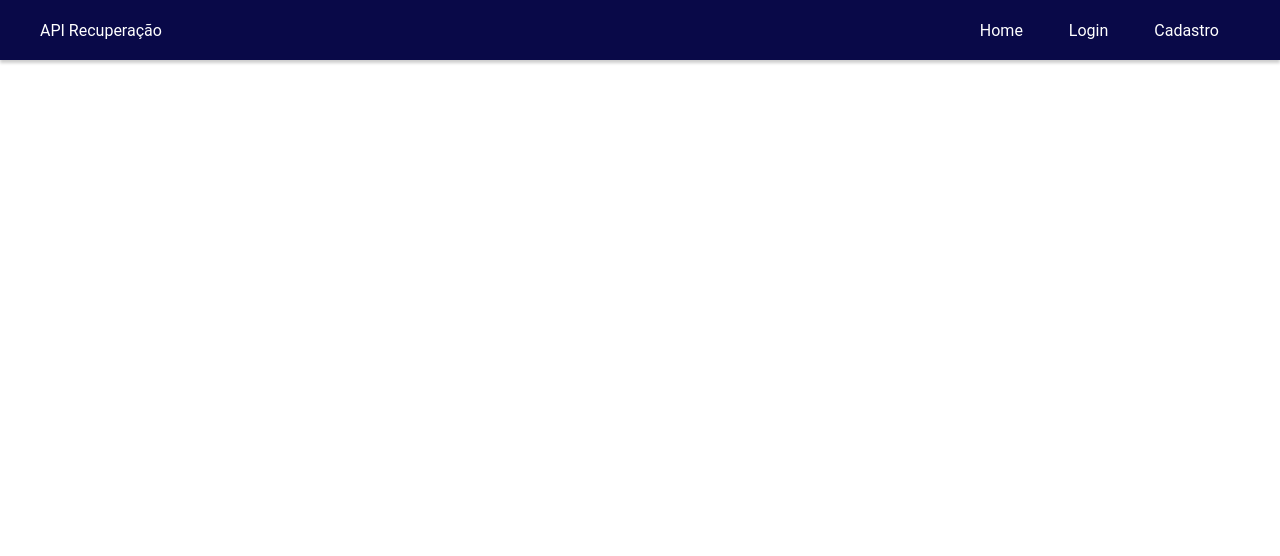
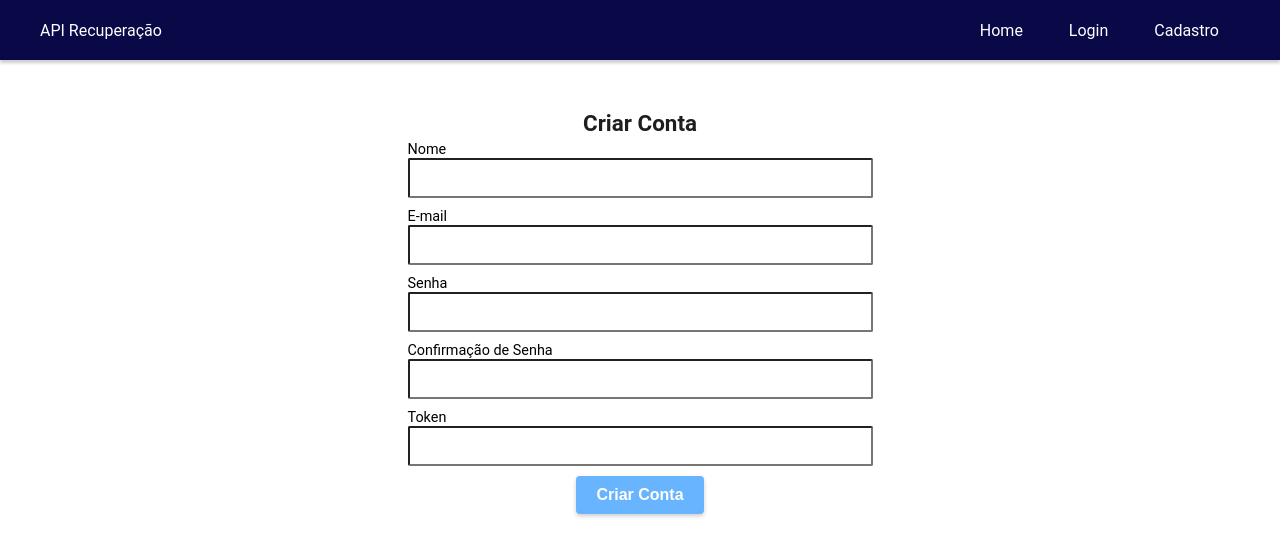
Before and after one commit to michelebswm/api-flask-hashtag-pagamentos, a Flask app: page /cadastro in a window 1280 px wide. Shown: the top 556 px of the page. Run offline with Flask 3, Linux system fonts and the light colour scheme; some web fonts are replaced.

Commit message:
feat: adiciona lib email-validator inclui validacao no form e criada logica para cadastro de usuario com o token valido

```diff
--- a/config.py
+++ b/config.py
@@ -5,3 +5,4 @@ load_dotenv()
 
 SQLALCHEMY_DATABASE_URI = os.environ.get("SQLALCHEMY_DATABASE_URI")
 SECRET_KEY = os.environ.get("SECRET_KEY")
+TOKEN_CREATE = os.environ.get("TOKEN_CREATE")
--- a/controlepagamentos/forms.py
+++ b/controlepagamentos/forms.py
@@ -1,18 +1,25 @@
 from flask_wtf import FlaskForm
-from wtforms import StringField, PasswordField, SubmitField, BooleanField, TextAreaField
+from wtforms import StringField, PasswordField, SubmitField, BooleanField
 from wtforms.validators import DataRequired, Length, Email, EqualTo, ValidationError
 from flask_login import current_user
-
+from email_validator import validate_email
 from controlepagamentos.models import User
 
 
 class FormCriarUser(FlaskForm):
+    nome = StringField("Nome", validators=[DataRequired()])
     email = StringField('E-mail', validators=[DataRequired(), Email()])
     senha = PasswordField('Senha', validators=[DataRequired(), Length(6, 20)])
     confirmacao_senha = PasswordField('Confirmação de Senha', validators=[DataRequired(), EqualTo('senha')])
+    token = StringField('Token', validators=[DataRequired()])
     btn_cadastro = SubmitField('Criar Conta')
 
     def validate_email(self, email):
+        try:
+            validate_email(email.data)
+        except:
+            raise ValidationError(f"E-mail inválido")
+
         user = User.query.filter_by(email=email.data).first()
         if user:
             raise ValidationError("E-mail já cadastrado")
--- a/controlepagamentos/static/css/style.css
+++ b/controlepagamentos/static/css/style.css
@@ -43,3 +43,112 @@
 	border-left-color: #f7a21b;
 	box-shadow: 0px 3px 3px rgba(0, 0, 0, 0.2);
 }
+
+/* Alerta */
+
+.alert {
+	padding: 0.75rem 1.25rem;
+	margin-bottom: 1rem;
+	border: 1px solid transparent;
+	border-radius: 0.25rem;
+}
+
+.alert-success {
+	background-color: #d4edda;
+	border-color: #c3e6cb;
+	color: #155724;
+	margin: 5px 20px;
+	padding: 12px 20px;
+}
+
+.alert-danger {
+	color: #721c24;
+	background-color: #f8d7da;
+	border-color: #f5c6cb;
+	margin: 5px 20px;
+	padding: 12px 20px;
+}
+
+.alert-info {
+	color: #0c5460;
+	background-color: #d1ecf1;
+	border-color: bee5eb;
+	margin: 5px 20px;
+	padding: 12px 20px;
+}
+
+/*Form Cadastro*/
+.content-form {
+	padding-top: 30px;
+}
+
+.title-form {
+	font-weight: bold;
+	font-size: 1.4rem;
+	color: #1e1e1e;
+}
+
+.form {
+	padding: 20px 40px;
+	margin: 0 auto;
+	display: flex;
+	flex-direction: column;
+	align-items: center;
+}
+
+.item-form {
+	padding: 5px 0;
+	display: flex;
+	flex-direction: column;
+}
+
+.label-form {
+	font-size: 0.9em;
+}
+
+.input-form{
+	width: 465px;
+	height: 40px;
+	font-size: 1rem;
+	border-radius: 2px;
+	padding-left: 10px;
+}
+
+
+.input-form:focus {
+	border-color: #00b4d9;
+	box-shadow: 0 0 0 2px #69b4ff;
+	transition: box-shadow 0.3s ease-in-out;
+}
+
+
+.btn-form {
+	background-color: #69b4ff;
+	color: #fff;
+	border: none;
+	border-radius: 4px;
+	padding: 10px 20px;
+	font-size: 1rem;
+	font-weight: bold;
+	box-shadow: 0px 2px 4px rgba(0, 0, 0, 0.2);
+	transition: 0.05s;
+}
+
+.btn-form:hover {
+	border-radius: 4px;
+	cursor: pointer;
+	transform: scale(1.05);
+}
+
+/* Validações Formulários */
+.text-danger,
+.invalid-feedback {
+	padding-top: 2px;
+	color: #ff4500;
+	font-size: 13px;
+}
+
+.is-invalid {
+	border-color: #e6051b;
+	box-shadow: 0 0 0 2px #f5c6cb;
+}
--- a/controlepagamentos/templates/cadastro.html
+++ b/controlepagamentos/templates/cadastro.html
@@ -1,5 +1,84 @@
 {% extends 'base.html' %}
 
 {% block body %}
+<div class="content-form">
+	<form method="POST" action="" class="form">
+        {{ form_criaruser.csrf_token }}
+        <div class="title-form">Criar Conta</div>
+		<div class="item-form">
+			{{ form_criaruser.nome.label(class="label-form") }}
+			{% if form_criaruser.nome.errors %}
+				{{form_criaruser.nome(class="input-form is-invalid") }}
+			<div class="invalid-feedback">
+				{% for erro in form_criaruser.nome.errors %}
+					{{ erro }}
+				{% endfor %}
+			</div>
+			{% else %}
+				{{form_criaruser.nome(class="input-form") }}
+			{% endif %}
+		</div>
+
+		<div class="item-form">
+			{{ form_criaruser.email.label(class="label-form") }}
+			{% if form_criaruser.email.errors %}
+				{{form_criaruser.email(class="input-form is-invalid") }}
+			<div class="invalid-feedback">
+				{% for erro in form_criaruser.email.errors %}
+					{{ erro }}
+				{% endfor %}
+			</div>
+			{% else %}
+				{{form_criaruser.email(class="input-form") }}
+			{% endif %}
+		</div>
+
+		<div class="item-form">
+			{{ form_criaruser.senha.label(class="label-form") }}
+			{% if form_criaruser.senha.errors %}
+				{{form_criaruser.senha(class="input-form is-invalid") }}
+			<div class="invalid-feedback">
+				{% for erro in form_criaruser.senha.errors %}
+					{{ erro }}
+				{% endfor %}
+			</div>
+			{% else %}
+				{{form_criaruser.senha(class="input-form") }}
+			{% endif %}
+		</div>
+
+		<div class="item-form">
+			{{ form_criaruser.confirmacao_senha.label(class="label-form") }}
+			{% if form_criaruser.confirmacao_senha.errors %}
+				{{form_criaruser.confirmacao_senha(class="input-form is-invalid") }}
+			<div class="invalid-feedback">
+				{% for erro in form_criaruser.confirmacao_senha.errors %}
+					{{ erro }}
+				{% endfor %}
+			</div>
+			{% else %}
+				{{form_criaruser.confirmacao_senha(class="input-form") }}
+			{% endif %}
+		</div>
+
+		<div class="item-form">
+			{{ form_criaruser.token.label(class="label-form") }}
+			{% if form_criaruser.token.errors %}
+				{{form_criaruser.token(class="input-form is-invalid") }}
+			<div class="invalid-feedback">
+				{% for erro in form_criaruser.token.errors %}
+					{{ erro }}
+				{% endfor %}
+			</div>
+			{% else %}
+				{{form_criaruser.token(class="input-form") }}
+			{% endif %}
+		</div>
+
+		<div class="item-form">
+			{{ form_criaruser.btn_cadastro(class='btn-form') }}
+		</div>
+    </form>
+</div>
 
 {% endblock %}
--- a/controlepagamentos/views.py
+++ b/controlepagamentos/views.py
@@ -1,8 +1,8 @@
 from controlepagamentos import app, db, bcrypt
 from flask import Flask, render_template, url_for, request, flash, redirect
-from flask_login import login_user
+from flask_login import login_user, logout_user, current_user, login_required
+from controlepagamentos.models import User
 from controlepagamentos.forms import FormLogin, FormCriarUser
-from controlepagamentos.models import User
 
 
 @app.route("/")
@@ -12,7 +12,26 @@ def index():
 
 @app.route("/cadastro", methods=['GET', 'POST'])
 def cadastro():
-    return render_template("home.html")
+    form_criaruser = FormCriarUser()
+    if form_criaruser.validate_on_submit() and 'btn_cadastro' in request.form:
+        if form_criaruser.token.data != app.config['TOKEN_CREATE']:
+            flash("Token de cadastro inválido.", "alert-danger")
+            return redirect(url_for('cadastro'))
+
+        senha_cript = bcrypt.generate_password_hash(form_criaruser.senha.data)
+
+        usuario = User()
+        usuario.nome = form_criaruser.nome.data
+        usuario.email = form_criaruser.email.data
+        usuario.senha = senha_cript
+        usuario.token = form_criaruser.token.data
+
+        db.session.add(usuario)
+        db.session.commit()
+
+        flash(f'Conta criada com sucesso para o e-mail: {form_criaruser.email.data}', 'alert-success')
+        return redirect(url_for('index'))
+    return render_template("cadastro.html", form_criaruser=form_criaruser)
 
 
 @app.route("/login", methods=['GET', 'POST'])
--- a/pyproject.toml
+++ b/pyproject.toml
@@ -16,6 +16,7 @@ flask-bcrypt = "^1.0.1"
 psycopg2 = "^2.9.9"
 flask-wtf = "^1.2.1"
 flask-login = "^0.6.3"
+email-validator = "^2.1.1"
 
 
 [build-system]
```
Also changed, not shown: 2 other files.
